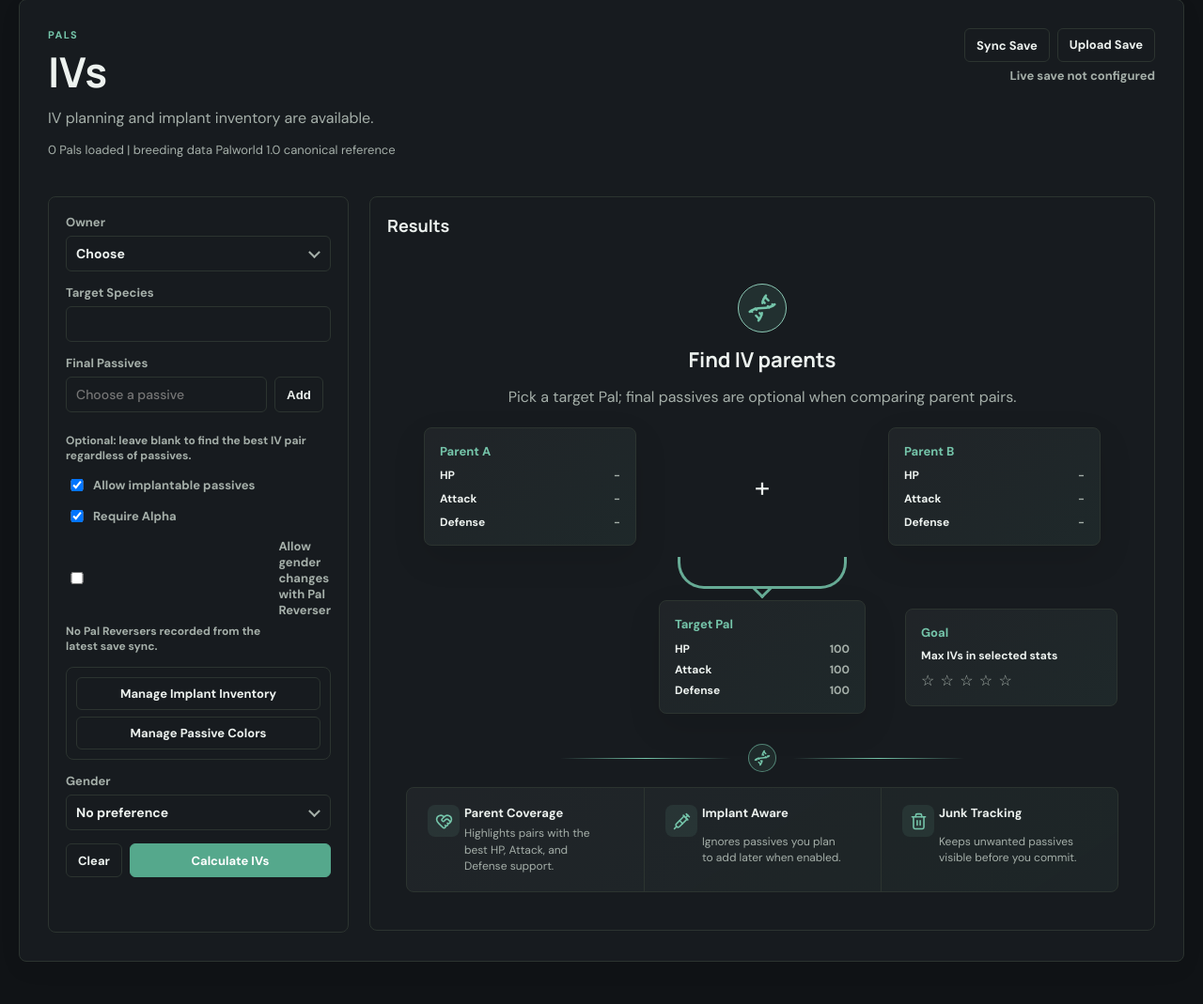
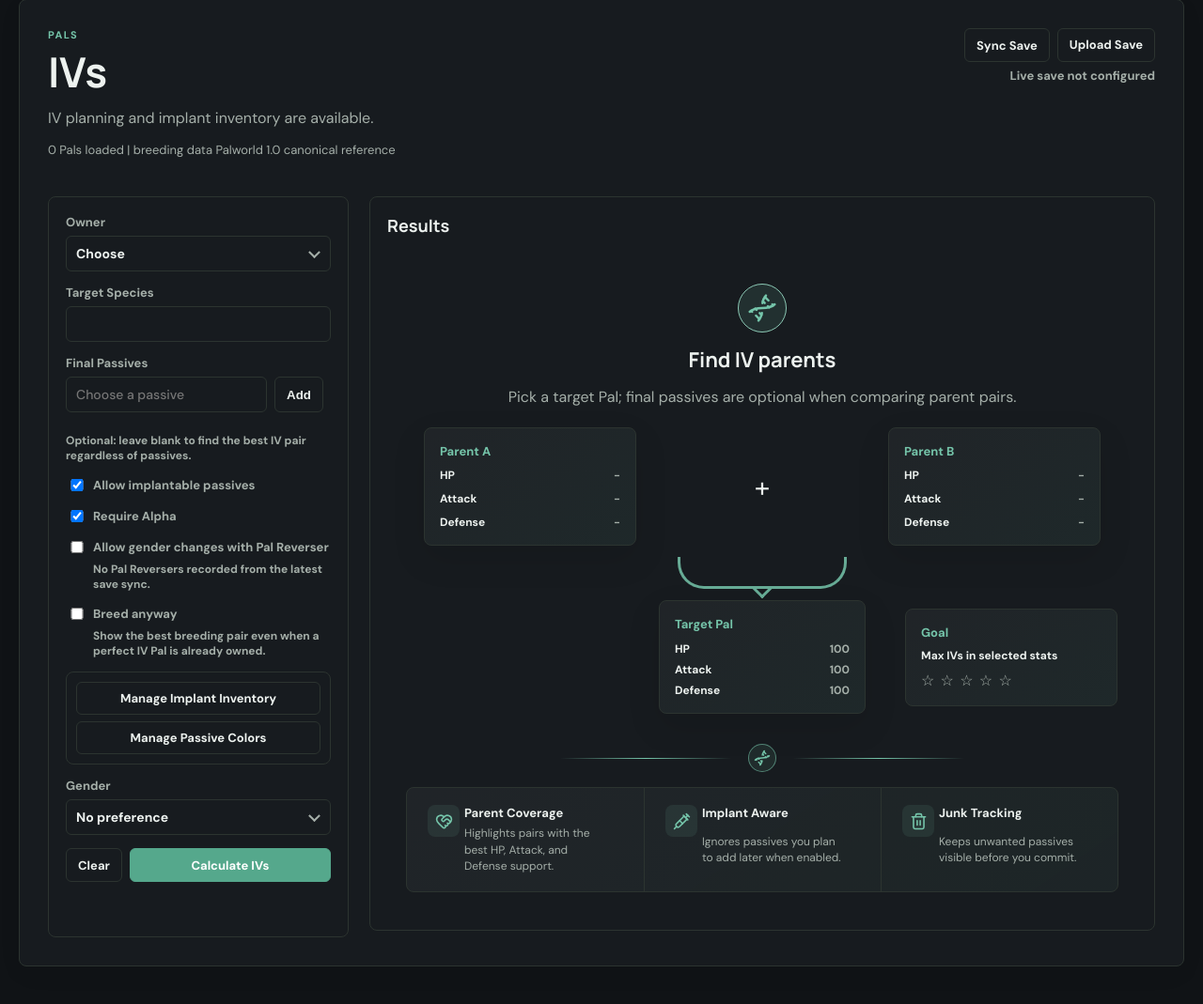
Before and after one commit to dabarrios/homelab, a Django app: page /pals/ivs/ in a window 1280 px wide. Shown: the part 139-1208 px from the top of the page at 94% size. Before the commit the page ends 1163 px from the top, so only its background shows below. Run offline with Django 5.2, Linux system fonts and the light colour scheme; the visitor is signed in with stand-in values (Sample User, id 1).

Commit message:
feat: add 'breed anyway' option to IV planning and update related UI elements

```diff
--- a/django/pals/services/ivs.py
+++ b/django/pals/services/ivs.py
@@ -184,6 +184,7 @@ def build_iv_plan(payload: dict) -> dict:
     allowed_extras = canonical_passives(payload.get("allowedExtras", []))
     gender_preference = payload.get("genderPreference") or "any"
     require_alpha = as_bool(payload.get("requireAlpha"))
+    breed_anyway = as_bool(payload.get("breedAnyway"))
     target = canonical_passives(payload.get("passives", []))
     allow_gender_changes = as_bool(payload.get("allowGenderChanges"))
     available_reversers = available_gender_reversers()
@@ -254,7 +255,7 @@ def build_iv_plan(payload: dict) -> dict:
         if round(s.avg_hp_iv) >= 100 and round(s.avg_attack_iv) >= 100 and round(s.avg_defense_iv) >= 100
     ]
     alpha_only = None
-    if require_alpha and perfect_matching:
+    if require_alpha and perfect_matching and not breed_anyway:
         owned_match = next((s for s in perfect_matching if s.is_alpha), perfect_matching[0])
         missing = [] if owned_match.is_alpha else ["Alpha"]
         clean_parent_pairs = [pair for pair in serialized_pairs if pair.get("clean") and not pair.get("missing")]
@@ -300,6 +301,7 @@ def build_iv_plan(payload: dict) -> dict:
         "target": STORE.pals[target_key].name,
         "owner": owner,
         "requireAlpha": require_alpha,
+        "breedAnyway": breed_anyway,
         "alphaOnly": alpha_only,
         "requestedPassives": sorted(target),
         "naturalPassives": sorted(natural_target),
--- a/django/pals/static/pals/css/tool.css
+++ b/django/pals/static/pals/css/tool.css
@@ -254,6 +254,11 @@
 .check-row {
     grid-template-columns: auto 1fr;
     align-items: center;
+}
+
+.check-row .field-hint {
+    grid-column: 2;
+    margin: 0;
 }
 
 .check-row input {
--- a/django/pals/static/pals/js/tool.js
+++ b/django/pals/static/pals/js/tool.js
@@ -2578,6 +2578,7 @@ async function submitTool(event) {
         allowGenderChanges: Boolean(data.allowGenderChanges),
         ivGoal: 'perfect',
         requireAlpha: Boolean(data.requireAlpha),
+        breedAnyway: Boolean(data.breedAnyway),
       });
     } else if (moduleKey === 'work') {
       const includeSelf = data.includeSelfBreeders ? '1' : '0';
--- a/django/pals/templates/pals/ivs.html
+++ b/django/pals/templates/pals/ivs.html
@@ -26,16 +26,21 @@
 </label>
 <label class="check-row">
     <input name="includeImplants" type="checkbox" value="1" checked>
-    Allow implantable passives
+    <span>Allow implantable passives</span>
 </label>
 <label class="check-row">
     <input name="requireAlpha" type="checkbox" value="1" checked>
-    Require Alpha
+    <span>Require Alpha</span>
 </label>
 <label class="check-row">
     <input name="allowGenderChanges" type="checkbox" value="1">
-    Allow gender changes with Pal Reverser
-    <span class="field-hint" data-gender-change-hint>Uses Pal Reversers recorded from the latest save sync.</span>
+    <span>Allow gender changes with Pal Reverser</span>
+    <small class="field-hint" data-gender-change-hint>Uses Pal Reversers recorded from the latest save sync.</small>
+</label>
+<label class="check-row">
+    <input name="breedAnyway" type="checkbox" value="1">
+    <span>Breed anyway</span>
+    <small class="field-hint">Show the best breeding pair even when a perfect IV Pal is already owned.</small>
 </label>
 <div class="inventory-summary">
     <button type="button" data-open-implant-inventory>Manage Implant Inventory</button>
```
Also changed, not shown: django/pals/test_services.py (+12 -0 lines).
